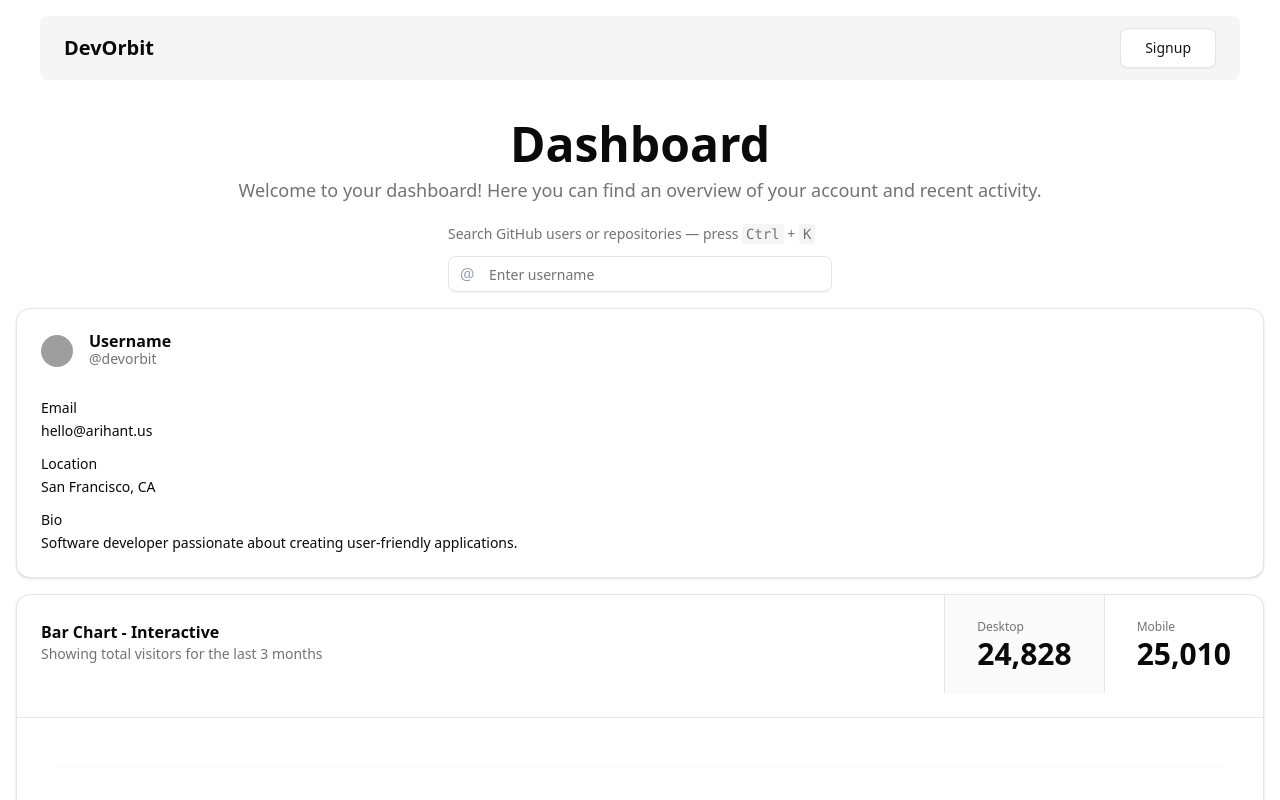
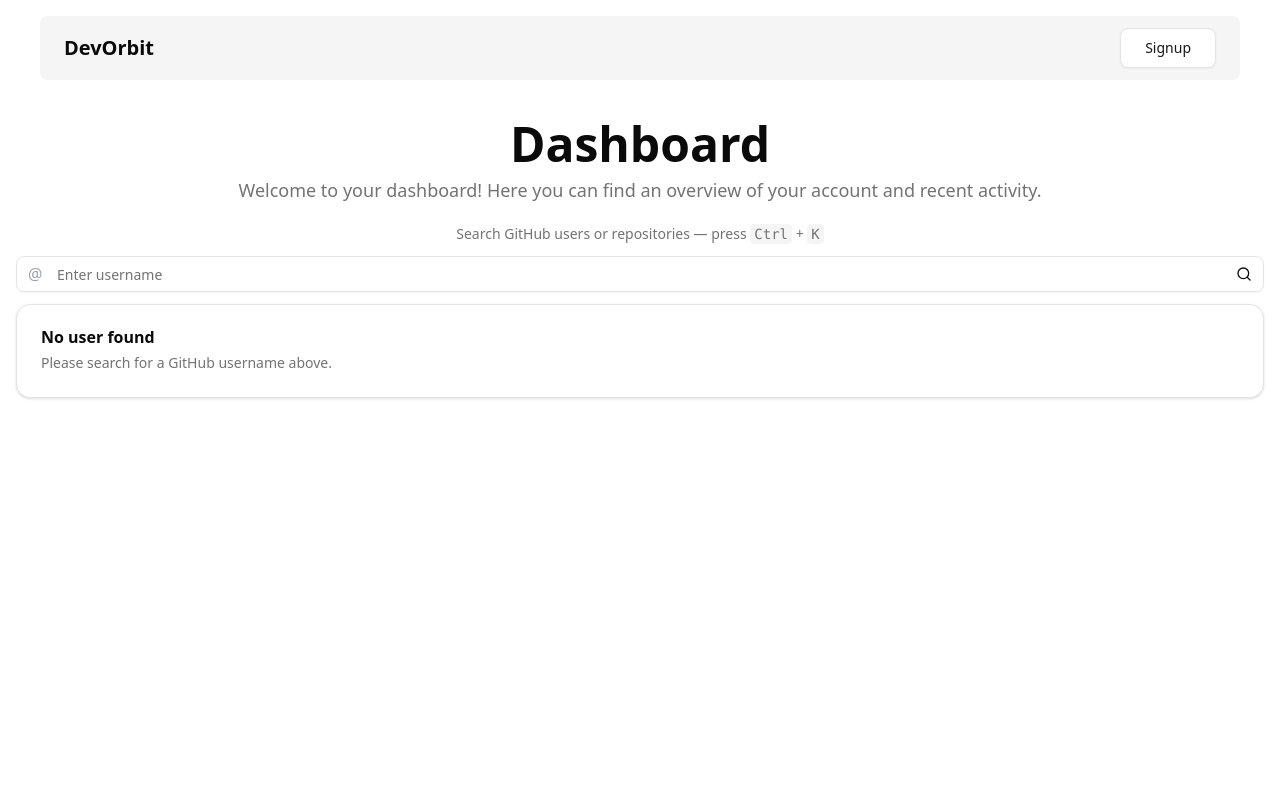
Before and after one commit to monupanwar1/devorbit, a Next.js app: page /dashboard in a window 1280 px wide. Shown: the top 800 px of the page. Built offline with nearby package versions, Linux system fonts and the light colour scheme; grey boxes are pictures that could not be loaded.

Commit message:
feat(github-search): add GitHub search functionality and integrate UI components

```diff
--- a/actions/github.ts
+++ b/actions/github.ts
@@ -1,11 +1,16 @@
 'use server';
 export interface GithubUser {
   avatar_url: string;
+  login: string;
   html_url: string;
+  email: string;
+  blog: string;
+  location: string;
   name: string;
   bio: string;
   followers: string;
   following: string;
+  public_repos: string;
 }
 
 export async function getUserData(
--- a/app/dashboard/page.tsx
+++ b/app/dashboard/page.tsx
@@ -1,7 +1,4 @@
-import { ChartBarInteractive } from '@/components/BarChart';
-import { ChartRadarDots } from '@/components/RadarChart';
 import Searchbar from '@/components/Searchbar';
-import UserCard from '@/components/UserCard';
 
 export default function Page() {
   return (
@@ -15,9 +12,6 @@ export default function Page() {
       </section>
 
       <Searchbar />
-      <UserCard />
-      <ChartBarInteractive />
-      <ChartRadarDots />
     </main>
   );
 }
--- a/components/Searchbar.tsx
+++ b/components/Searchbar.tsx
@@ -1,10 +1,17 @@
 'use client';
 
-import { useEffect, useRef } from 'react';
+import { getUserData, GithubUser } from '@/actions/github';
+import { Loader2, Search } from 'lucide-react';
+import { useEffect, useRef, useState } from 'react';
+import { Button } from './ui/button';
 import { Input } from './ui/input';
+import UserCard from './UserCard';
 
 export default function Searchbar() {
   const inputRef = useRef<HTMLInputElement>(null);
+  const [username, setUsername] = useState('');
+  const [user, setUser] = useState<GithubUser | null>(null);
+  const [loading, setLoading] = useState(false);
 
   useEffect(() => {
     const handleKeyDown = (e: KeyboardEvent) => {
@@ -18,10 +25,18 @@ export default function Searchbar() {
     return () => window.removeEventListener('keydown', handleKeyDown);
   }, []);
 
+  const handleSearch = async () => {
+    if (!username.trim) return;
+    setLoading(true);
+    const data = await getUserData(username.trim());
+    setUser(data);
+    setLoading(false);
+  };
+
   return (
-    <section className="w-full max-w-sm mx-auto space-y-3">
+    <section className=" w-full flex flex-col max-w-7xl mx-auto space-y-3">
       <div>
-        <p className="text-sm text-muted-foreground mt-1">
+        <p className="text-sm text-center text-muted-foreground mt-1">
           Search GitHub users or repositories — press{' '}
           <kbd className="px-1 py-0.5 bg-muted rounded">Ctrl</kbd> +{' '}
           <kbd className="px-1 py-0.5 bg-muted rounded">K</kbd>
@@ -32,11 +47,29 @@ export default function Searchbar() {
           @
         </span>
         <Input
+          value={username}
+          onChange={(e) => setUsername(e.target?.value)}
           id="left-icon"
           ref={inputRef}
-          className="pl-10"
+          onKeyDown={(e) => e.key === 'Enter' && handleSearch()}
+          className="pl-10 w-full"
           placeholder="Enter username"
         />
+        <Button
+          variant="ghost"
+          onClick={handleSearch}
+          disabled={loading}
+          className="absolute inset-y-0 right-0 flex items-center pr-3"
+        >
+          {loading ? (
+            <Loader2 className="h-4 w-4 animate-spin" />
+          ) : (
+            <Search className="h-4 w-4" />
+          )}
+        </Button>
+      </div>
+      <div className="w-full">
+        <UserCard user={user} />
       </div>
     </section>
   );
--- a/components/UserCard.tsx
+++ b/components/UserCard.tsx
@@ -1,8 +1,14 @@
 'use client';
 
-import { AvatarFallback } from '@radix-ui/react-avatar';
-
-import { Avatar, AvatarImage } from './ui/avatar';
+import { GithubUser } from '@/actions/github';
+import {
+  FolderGit2,
+  Link as LinkIcon,
+  Mail,
+  MapPin,
+  Users,
+} from 'lucide-react';
+import { Avatar, AvatarFallback, AvatarImage } from './ui/avatar';
 import {
   Card,
   CardContent,
@@ -10,51 +16,108 @@ import {
   CardHeader,
   CardTitle,
 } from './ui/card';
-import { Label } from './ui/label';
 
-export default function UserCard() {
+export default function UserCard({ user }: { user?: GithubUser | null }) {
+  // ✅ Safely handle when user is undefined or null
+
+  if (!user) {
+    return (
+      <section className="w-full">
+        <Card className="w-full max-w-7xl mx-auto">
+          <CardHeader>
+            <CardTitle>No user found</CardTitle>
+            <CardDescription>
+              Please search for a GitHub username above.
+            </CardDescription>
+          </CardHeader>
+        </Card>
+      </section>
+    );
+  }
+
   return (
-    <section>
-      <Card className="w-full max-w-7xl mx-auto">
-        <CardHeader>
-          <div className="flex items-center space-x-4">
-            <Avatar>
-              <AvatarImage
-                src="https://img.freepik.com/premium-photo/anime-male-avatar_950633-956.jpg"
-                alt="@arihantcodes"
-              />
-              <AvatarFallback>dv</AvatarFallback>
-            </Avatar>
-            <div>
-              <CardTitle>Username</CardTitle>
-              <CardDescription>@devorbit</CardDescription>
-            </div>
+    <section className="w-full max-w-7xl mx-auto">
+      <Card className="p-4 shadow-sm">
+        {/* Header */}
+        <CardHeader className="flex flex-row items-center space-x-4">
+          <Avatar className="w-20 h-20">
+            <AvatarImage
+              src={user.avatar_url}
+              alt={user.name[0]?.toUpperCase()}
+            />
+            <AvatarFallback>
+              {user?.login?.[0]?.toUpperCase() ?? '?'}
+            </AvatarFallback>
+          </Avatar>
+          <div>
+            <CardTitle className="text-xl font-semibold">
+              {user?.name}
+            </CardTitle>
+            <CardDescription className="text-sm text-muted-foreground">
+              @{user?.login}
+            </CardDescription>
           </div>
         </CardHeader>
-        <CardContent>
-          <div className="grid w-full items-center gap-4">
-            <div className="flex flex-col space-y-1.5">
-              <Label>Email</Label>
-              <p className="text-sm">hello@arihant.us</p>
+
+        {/* Content */}
+        <CardContent className="space-y-4">
+          {user?.bio && (
+            <p className="text-sm text-muted-foreground">{user.bio}</p>
+          )}
+
+          <div className="grid grid-cols-2 sm:grid-cols-3 gap-3 text-sm text-muted-foreground">
+            {user?.location && (
+              <div className="flex items-center gap-2">
+                <MapPin size={16} />
+                <span>{user.location}</span>
+              </div>
+            )}
+            {user?.email && (
+              <div className="flex items-center gap-2">
+                <Mail size={16} />
+                <span>{user.email}</span>
+              </div>
+            )}
+            {user?.blog && (
+              <div className="flex items-center gap-2">
+                <LinkIcon size={16} />
+                <a
+                  href={
+                    user.blog.startsWith('http')
+                      ? user.blog
+                      : `https://${user.blog}`
+                  }
+                  target="_blank"
+                  rel="noopener noreferrer"
+                  className="hover:underline truncate"
+                >
+                  {user.blog}
+                </a>
+              </div>
+            )}
+          </div>
+
+          <div className="flex flex-wrap gap-6 text-sm mt-3">
+            <div className="flex items-center gap-2">
+              <Users size={16} />
+              <span>
+                <strong>{user?.followers ?? 0}</strong> followers
+              </span>
             </div>
-            <div className="flex flex-col space-y-1.5">
-              <Label>Location</Label>
-              <p className="text-sm">San Francisco, CA</p>
+            <div className="flex items-center gap-2">
+              <Users size={16} />
+              <span>
+                <strong>{user?.following ?? 0}</strong> following
+              </span>
             </div>
-            <div className="flex flex-col space-y-1.5">
-              <Label>Bio</Label>
-              <p className="text-sm">
-                Software developer passionate about creating user-friendly
-                applications.
-              </p>
+            <div className="flex items-center gap-2">
+              <FolderGit2 size={16} />
+              <span>
+                <strong>{user?.public_repos ?? 0}</strong> repos
+              </span>
             </div>
           </div>
         </CardContent>
-        {/* <CardFooter>
-          <Button variant="outline" className="w-full">
-            Edit Profile
-          </Button>
-        </CardFooter> */}
       </Card>
     </section>
   );
```
